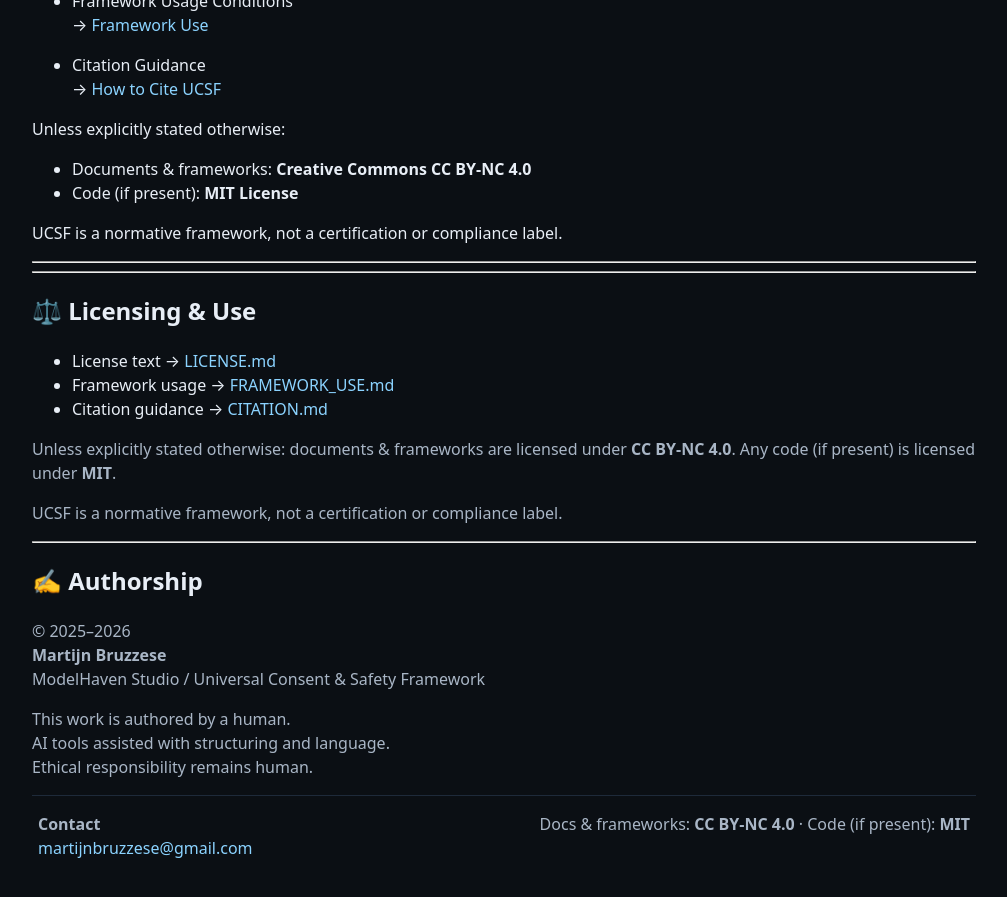
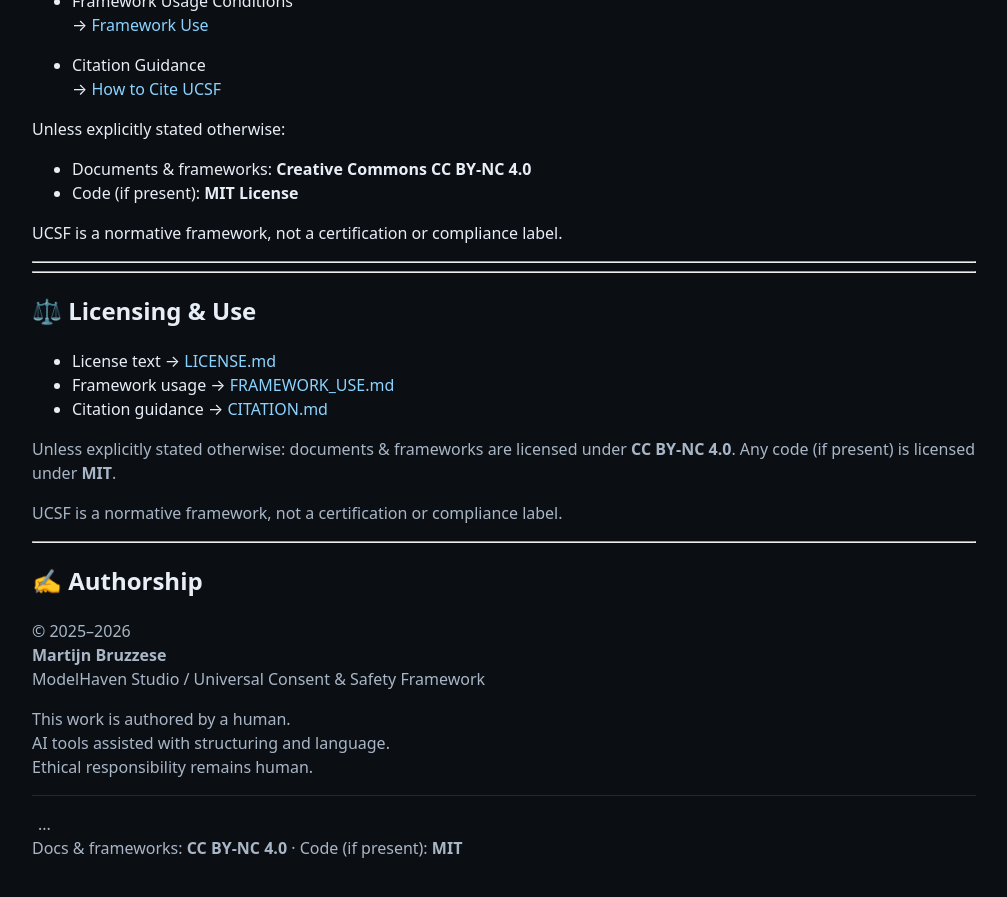
Before and after one commit to MartijnBruzzese/ModelHaven-Studio, a Jekyll site: the page built from index.md, in a window 1280 px wide and 900 px high, scrolled down 2247 px. Shown: the top 897 px of the window, without its empty margins (136-1143 px from the left). Built offline with Jekyll 4.4.1, drawn with Linux system fonts in a browser that asks for light colours.

Commit message:
Update default.html

```diff
--- a/_layouts/default.html
+++ b/_layouts/default.html
@@ -56,14 +56,13 @@
 {% endif %}
 
 <footer class="footer">
-  <div>
-    <strong>Contact</strong><br>
-    <a href="mailto:martijnbruzzese@gmail.com">martijnbruzzese@gmail.com</a>
-  </div>
+  ...
+</footer>
 
   {% if page.show_licensing %}
   <div class="muted">
-    Docs &amp; frameworks: <strong>CC BY-NC 4.0</strong> · Code (if present): <strong>MIT</strong>
+    Docs &amp; frameworks: <strong>CC BY-NC 4.0</strong> ·
+Code (if present): <strong>MIT</strong>
   </div>
   {% endif %}
 </footer>
```
